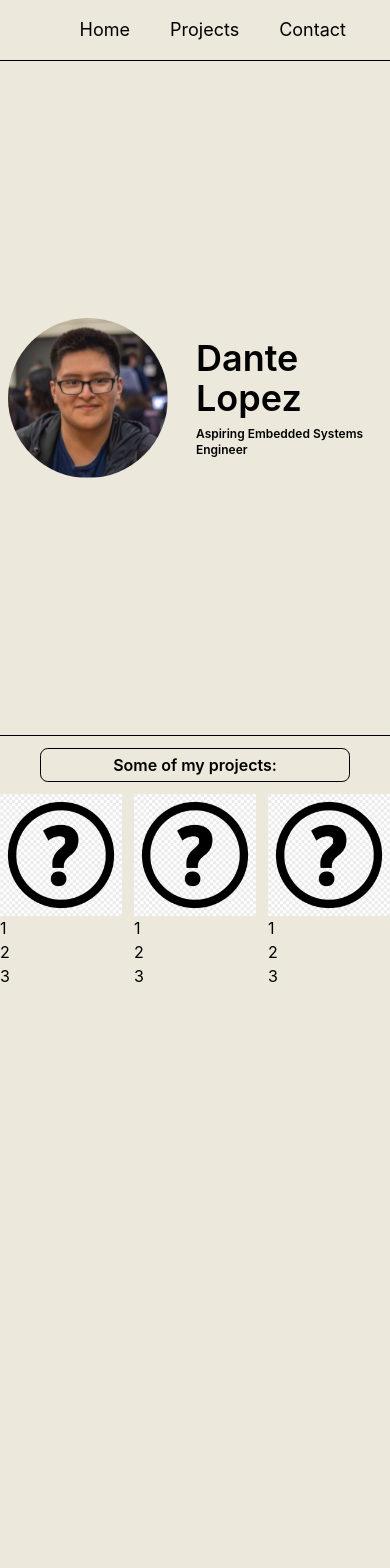
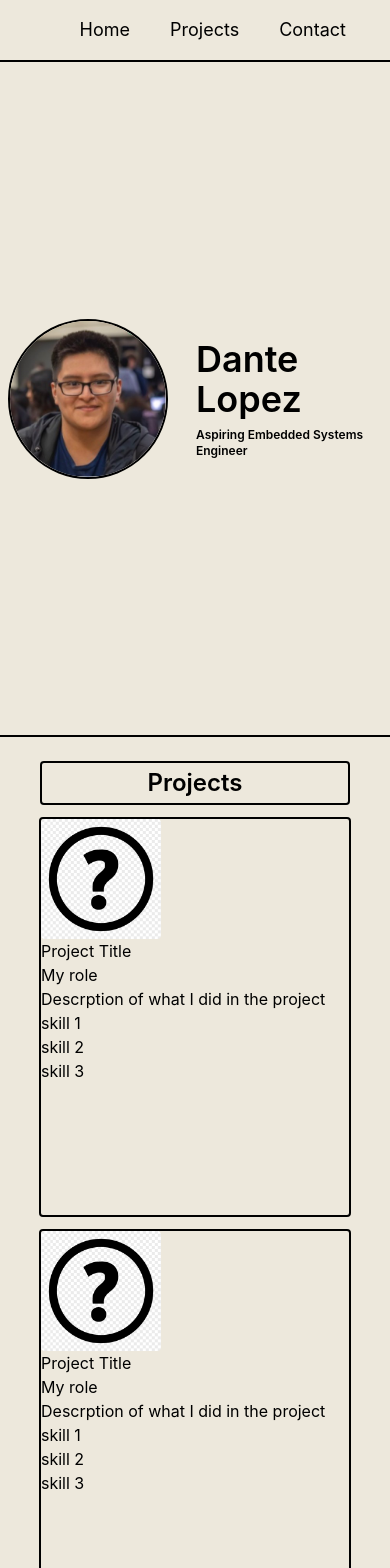
Before and after one commit to daorlope/lopez_portfolio, a React (Vite) app in the folder lopez_portfolio/: page / in a window 390 px wide. Shown: the top 1568 px of the page. Built offline with nearby package versions, Linux system fonts and the light colour scheme.

Commit message:
Projects section template complete

```diff
--- a/lopez_portfolio/src/App.css
+++ b/lopez_portfolio/src/App.css
@@ -1,185 +1,5 @@
 @import "tailwindcss";
-/* .counter {
-  font-size: 16px;
-  padding: 5px 10px;
-  border-radius: 5px;
-  color: var(--accent);
-  background: var(--accent-bg);
-  border: 2px solid transparent;
-  transition: border-color 0.3s;
-  margin-bottom: 24px;
 
-  &:hover {
-    border-color: var(--accent-border);
-  }
-  &:focus-visible {
-    outline: 2px solid var(--accent);
-    outline-offset: 2px;
-  }
+html {
+  scroll-behavior: smooth;
 }
-
-.hero {
-  position: relative;
-
-  .base,
-  .framework,
-  .vite {
-    inset-inline: 0;
-    margin: 0 auto;
-  }
-
-  .base {
-    width: 170px;
-    position: relative;
-    z-index: 0;
-  }
-
-  .framework,
-  .vite {
-    position: absolute;
-  }
-
-  .framework {
-    z-index: 1;
-    top: 34px;
-    height: 28px;
-    transform: perspective(2000px) rotateZ(300deg) rotateX(44deg) rotateY(39deg)
-      scale(1.4);
-  }
-
-  .vite {
-    z-index: 0;
-    top: 107px;
-    height: 26px;
-    width: auto;
-    transform: perspective(2000px) rotateZ(300deg) rotateX(40deg) rotateY(39deg)
-      scale(0.8);
-  }
-}
-
-#center {
-  display: flex;
-  flex-direction: column;
-  gap: 25px;
-  place-content: center;
-  place-items: center;
-  flex-grow: 1;
-
-  @media (max-width: 1024px) {
-    padding: 32px 20px 24px;
-    gap: 18px;
-  }
-}
-
-#next-steps {
-  display: flex;
-  border-top: 1px solid var(--border);
-  text-align: left;
-
-  & > div {
-    flex: 1 1 0;
-    padding: 32px;
-    @media (max-width: 1024px) {
-      padding: 24px 20px;
-    }
-  }
-
-  .icon {
-    margin-bottom: 16px;
-    width: 22px;
-    height: 22px;
-  }
-
-  @media (max-width: 1024px) {
-    flex-direction: column;
-    text-align: center;
-  }
-}
-
-#docs {
-  border-right: 1px solid var(--border);
-
-  @media (max-width: 1024px) {
-    border-right: none;
-    border-bottom: 1px solid var(--border);
-  }
-}
-
-#next-steps ul {
-  list-style: none;
-  padding: 0;
-  display: flex;
-  gap: 8px;
-  margin: 32px 0 0;
-
-  .logo {
-    height: 18px;
-  }
-
-  a {
-    color: var(--text-h);
-    font-size: 16px;
-    border-radius: 6px;
-    background: var(--social-bg);
-    display: flex;
-    padding: 6px 12px;
-    align-items: center;
-    gap: 8px;
-    text-decoration: none;
-    transition: box-shadow 0.3s;
-
-    &:hover {
-      box-shadow: var(--shadow);
-    }
-    .button-icon {
-      height: 18px;
-      width: 18px;
-    }
-  }
-
-  @media (max-width: 1024px) {
-    margin-top: 20px;
-    flex-wrap: wrap;
-    justify-content: center;
-
-    li {
-      flex: 1 1 calc(50% - 8px);
-    }
-
-    a {
-      width: 100%;
-      justify-content: center;
-      box-sizing: border-box;
-    }
-  }
-}
-
-#spacer {
-  height: 88px;
-  border-top: 1px solid var(--border);
-  @media (max-width: 1024px) {
-    height: 48px;
-  }
-}
-
-.ticks {
-  position: relative;
-  width: 100%;
-
-  &::before,
-  &::after {
-    content: '';
-    position: absolute;
-    top: -4.5px;
-    border: 5px solid transparent;
-  }
-
-  &::before {
-    left: 0;
-    border-left-color: var(--border);
-  }
-  &::after {
-    right: 0;
-    border-right-color: var(--border);
-  }
-} */
--- a/lopez_portfolio/src/App.tsx
+++ b/lopez_portfolio/src/App.tsx
@@ -2,11 +2,11 @@ import './App.css'
 
 function Menu() {
   return (
-    <nav className=" bg-[#EDE8DC] border-b p-4 text-lg mb-0">
-      <ul className="flex list-none justify-end gap-10 px-7 m-0 menu">
-        <li className="hover:text-[#8A5F41] transition-colors menu-item">Home</li>
-        <a href="#projects"><li className="hover:text-[#8A5F41] transition-colors menu-item">Projects</li></a>
-        <li className="hover:text-[#8A5F41] transition-colors menu-item">Contact</li>
+    <nav className=" bg-[#EDE8DC] border-b-2 p-4 text-lg mb-0">
+      <ul className="flex list-none justify-end gap-10 px-7 m-0">
+        <li className="hover:text-[#8A5F41] transition-colors"><a href="#home">Home</a></li>
+        <li className="hover:text-[#8A5F41] transition-colors"><a href="#projects">Projects</a></li>
+        <li className="hover:text-[#8A5F41] transition-colors">Contact</li>
       </ul>
     </nav>
   );
@@ -14,8 +14,8 @@ function Menu() {
 
 function Welcome() {
   return (
-    <div className='flex p-2 bg-[#EDE8DC] h-[80vh] border-b gap-7 sm:gap-15 md:gap-25 lg:gap-50 items-center justify-center'>
-        <img src="./me.jpg" className='h-40 w-40 sm:h-40 sm:w-40 md:h-50 md:w-50 lg:h-65 lg:w-65 rounded-full'></img>
+    <div id="home" className='flex p-2 bg-[#EDE8DC] h-[80vh] border-b-2 gap-7 sm:gap-15 md:gap-25 lg:gap-50 items-center justify-center'>
+        <img src="./me.jpg" className='border-2 h-40 w-40 sm:h-40 sm:w-40 md:h-50 md:w-50 lg:h-65 lg:w-65 rounded-full'></img>
         <div className="font-semibold m-0">
           <h1 className='py-1 text-4xl sm:text-5xl md:text-7xl lg:text-7xl'>Dante Lopez</h1>
           <h3 className='py-1 text-xs sm:text-xs md:text-base lg:text-lg'>Aspiring Embedded Systems Engineer</h3>
@@ -24,34 +24,70 @@ function Welcome() {
   );
 }
 
-function Project() {
-  return (
-    <div className='px-full'>
-        <img src="./question.png" width="150" height="150"></img>
+function Project({img_link, info, skills}: any) {
+  if (info.length == 2)
+  {
+    return (
+    <div className='px-full border-1 rounded'>
+        <img src={img_link} className="h-30 w-30 rounded"></img>
+        <h1>{info[0]}</h1> {/* Project Title */}
+        <p>{info[1]}</p>   {/* Project Description */}
         <ul>
-          <li>1</li>
-          <li>2</li>
-          <li>3</li>
+          {skills.map((skill: string, index:number) => (
+            <li key={index}>{skill}</li>
+          ))}
         </ul>
     </div>
-  )
+   )
+  }
+
+  else
+  {
+    return (
+    <div className='px-full border-2 rounded m-0 h-100 w-8/10 sm:w-8/10 md:w-9/10 lg:w-45/100'>
+        <img src={img_link} className="h-30 w-30 rounded"></img>
+        <h1>{info[0]}</h1> {/* Project Title */}
+        <h3>{info[1]}</h3> {/* Role/Subtitle */}
+        <p>{info[2]}</p>   {/* Project Description */}
+        <ul>
+          {skills.map((skill: string, index:number) => (
+            <li key={index}>{skill}</li>
+          ))}
+        </ul>
+    </div>
+   )
+  }
 }
+
+const project_1_info = [
+  "Project Title",
+  "My role",
+  "Descrption of what I did in the project"
+];
+const project_1_skills = [
+  "skill 1",
+  "skill 2",
+  "skill 3",
+];
 
 export default function Portfolio() {
   return (
-    <div className='scroll-smooth'>
+    <div className=''>
       <Menu />
       <Welcome />
-      <main className='h-screen bg-[#EDE8DC] py-3' id="projects">
-        <div className='bg-[#EDE8DC] mx-10 py-1 rounded-[2vw] border text-center font-semibold justify-center'>
-          <h1>Some of my projects:</h1>
-        </div>
+      <main className='h-full bg-[#EDE8DC] py-6' id="projects">
+          <div className='w-10/10 sm:w-10/10 md:w-10/10 lg:w-8/10 m-auto bg-[#EDE8DC]'>
+            <div className='bg-[#EDE8DC] mx-10 py-1 rounded-[1vw] border-2 text-center font-semibold justify-center'>
+              <h1 className='text-2xl'>Projects</h1>
+            </div>
 
-        <section className='flex gap-3 justify-center py-3'>
-          <Project />
-          <Project />
-          <Project />
-        </section>
+            <section className='flex bg-[#EDE8DC] flex-wrap gap-3 justify-center py-3'>
+              <Project img_link={"./question.png"} info={project_1_info} skills={project_1_skills} />
+              <Project img_link={"./question.png"} info={project_1_info} skills={project_1_skills}/>
+              <Project img_link={"./question.png"} info={project_1_info} skills={project_1_skills}/>
+              <Project img_link={"./question.png"} info={project_1_info} skills={project_1_skills}/>
+            </section>
+          </div>
       </main>
     </div>
   );
```
